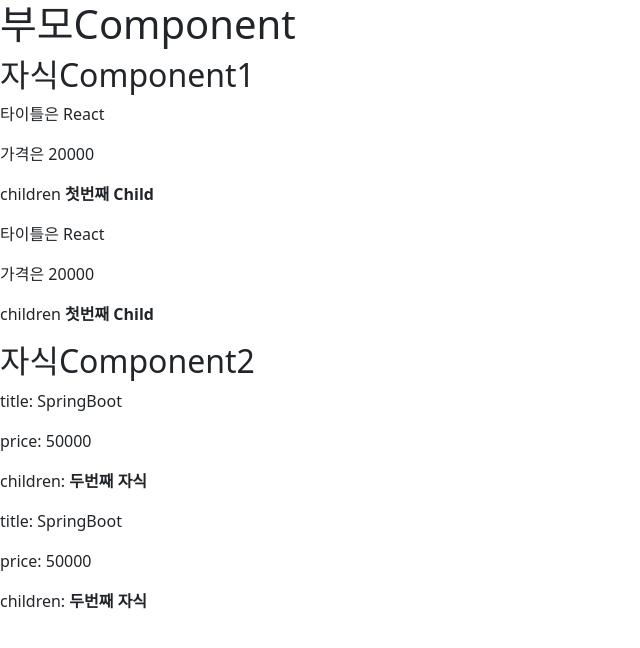
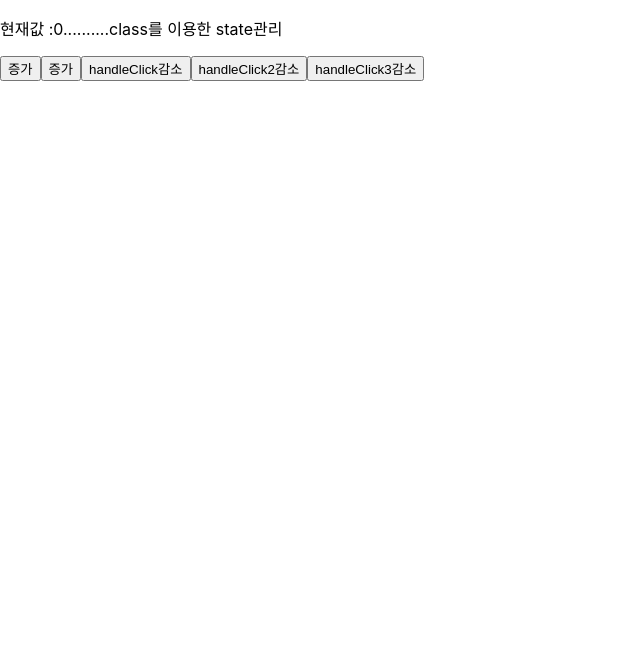
Before and after one commit to BangYongSu/ShinhanAcademy-FrontEnd-, a React (Create React App) app: page / in a window 1280 px wide. Shown: the top 648 px of the page, without its empty margins (0-640 px from the left). Built offline with nearby package versions, Linux system fonts and the light colour scheme.

Commit message:
class, function component / useState

```diff
--- a/src/component2/PropsTest.js
+++ b/src/component2/PropsTest.js
@@ -1,51 +1,82 @@
 import React, { Component } from "react";
 
-function MyComponentD(props) {
+//선언적 함수
+function MyComponentD4(props) {}
+
+//리터럴 방식
+const MyComponentD = (props) => {
+    const arr = ["HTML", "CSS", "Javascript", "React"];
+    const bookPrice = 30000;
+
     return (
         <div>
             <h1>부모Component</h1>
-            <MyComponentD2 title="React" price="20000">
+            <MyComponentD2 title="React" price={bookPrice} subject={arr}>
                 <strong>첫번째 Child</strong>
             </MyComponentD2>
-            <MyComponentD3 title="SpringBoot" price="50000">
+            <MyComponentD3 title="SpringBoot" price={50000} subject={arr}>
                 <strong>두번째 자식</strong>
             </MyComponentD3>
+            <MyComponentD3 />
         </div>
     );
-}
+};
 
 class MyComponentD3 extends Component {
+    constructor(props) {
+        super(props); //생성자는 생략 가능, constructor()를 정의한다면 반드시 코드 전에 부모 생성자를 호출해야 한다.
+        console.log("MyComponentD3 생성자" + this.props.title);
+        console.log(this.props.price + 12345);
+        this.myname = "은경";
+        this.age = 20;
+    }
     render() {
         //비구조화 할당을 이용하기
-        const { title, price, children } = this.props;
+        const { title, price, children, subject } = this.props;
         return (
-            <div>
-                <h2>자식Component2</h2>
+            <div style={{ backgroundColor: "#eef9f2" }}>
+                <h2>자식Component2(class로 component만들기)</h2>
                 <p>title: {this.props.title}</p>
                 <p>price: {this.props.price}</p>
                 <p>children: {this.props.children}</p>
                 <p>title: {title}</p>
                 <p>price: {price}</p>
                 <p>children: {children}</p>
+                <hr />
+                <h3>나의 이름은 {this.myname}</h3>
+                <h3>나의 나이는 {this.age}</h3>
+            <ul>
+                {subject &&
+                    subject.map((item, index) => <li key={index}>{item}</li>)}
+            </ul>
             </div>
         );
     }
 }
 
-export function MyComponentD2(parameters) {
+function MyComponentD2(parameters) {
     //함수의 매개변수 이름은 사용자가 정한다. props=>parameters, 주의: arguments는 기본 제공되므로 사용할 수 없다.(예약됨)
     //비구조화 할당을 이용하기
-    const { title, price, children } = parameters; //비구조화 할당
+    const { title, price, children, subject } = parameters; //비구조화 할당
+    const myname = "은경";
+    const age = 20;
 
     return (
-        <div>
-            <h2>자식Component1</h2>
+        <div style={{ backgroundColor: "#fff2f4" }}>
+            <h2>자식Component1(function으로 component만들기)</h2>
             <p>타이틀은 {parameters.title}</p>
             <p>가격은 {parameters.price}</p>
             <p>children {parameters.children}</p>
             <p>타이틀은 {title}</p>
             <p>가격은 {price}</p>
             <p>children {children}</p>
+            <hr />
+            <h3>나의 이름은 {myname}</h3>
+            <h3>나의 나이는 {age}</h3>
+            <ul>
+                {subject &&
+                    subject.map((item, index) => <li key={index}>{item}</li>)}
+            </ul>
         </div>
     );
 }
--- /dev/null
+++ b/src/component2/StateTest.js
@@ -0,0 +1,85 @@
+import React, { Component } from "react";
+
+class StateTest extends Component {
+    constructor() {
+        super();
+        this.state = { count: 0, message: "class를 이용한 state관리" };
+        this.handleClick2 = this.handleClick2.bind(this);
+        this.handleClick3 = (event) => {
+            var target = event.target.innerHTML;
+            console.log("target", target);
+            if (target === "증가") {
+                this.setState({
+                    count: this.state.count + 1,
+                    message: "ADD를 수행함",
+                });
+            } else {
+                this.setState({
+                    count: this.state.count - 1,
+                    message: "MINUS를 수행함",
+                });
+            }
+        };
+    }
+
+    //선언적 함수 : this(this를 객체로 연결)
+    //화살표 함수 : this(this가 자동연결)
+    handleClick = (event) => {
+        var target = event.target.innerHTML;
+        console.log("target", target);
+        if (target === "증가") {
+            this.setState({
+                count: this.state.count + 1,
+                message: "ADD를 수행함",
+            });
+        } else {
+            this.setState({
+                count: this.state.count - 1,
+                message: "MINUS를 수행함",
+            });
+        }
+    };
+    handleClick2(event) {
+        var target = event.target.innerHTML;
+        console.log("target", target);
+        if (target === "증가") {
+            this.setState({
+                count: this.state.count + 1,
+                message: "ADD를 수행함",
+            });
+        } else {
+            this.setState({
+                count: this.state.count - 1,
+                message: "MINUS를 수행함",
+            });
+        }
+    };
+    render() {
+        const { count, message } = this.state;
+        //this.stete.count = 100; //불가능한 코드
+        //this.setState({count: count+100}); //가능한 코드
+        return (
+            <div>
+                <p>
+                    현재값 :{count}..........{message}
+                </p>
+                <button
+                    onClick={() =>
+                        this.setState({
+                            count: count + 1,
+                            message: "ADD를 수행함",
+                        })
+                    }
+                >
+                    증가
+                </button>
+                <button onClick={this.handleClick}>증가</button>
+                <button onClick={this.handleClick}>handleClick감소</button>
+                <button onClick={this.handleClick2}>handleClick2감소</button>
+                <button onClick={this.handleClick3}>handleClick3감소</button>
+            </div>
+        );
+    }
+}
+
+export default StateTest;
--- a/src/index.js
+++ b/src/index.js
@@ -1,24 +1,18 @@
 import React from "react";
 import ReactDOM from "react-dom/client";
 import "./index.css";
-import App from "./App";
 import reportWebVitals from "./reportWebVitals";
-import MyCar from "./component1/MyCar";
-import ComponentTest from "./component1/ComponentTest";
-import MyComponentA, {
-    MyComponentB,
+import {
     ConstTest,
     VarTest,
-    FuncTest1,
-    FuncTest2,
-    FuncTest3,
 } from "component2/JSXTest";
-import MyComponentC from "component2/CSSTest";
-import MyComponentD from "component2/PropsTest";
+import StateTest from "component2/StateTest";
 
 const root = ReactDOM.createRoot(document.getElementById("root"));
 console.log("상수" + ConstTest);
 console.log("변수" + VarTest);
+
+const hobbyArr = ["축구","게임","공부","골프"];
 
 root.render(
     <>
@@ -28,8 +22,11 @@
         <FuncTest2></FuncTest2>
         <FuncTest3></FuncTest3>
         <App />
-        <MyComponentC />*/}
+        <MyComponentC />
         <MyComponentD />
+        <YourComponent1 myname="은경" myage={30} hobby={hobbyArr}>함수 Component로 만들기</YourComponent1>
+        <YourComponent2 myname="은경" myage={30} hobby={hobbyArr}>함수 class로 만들기</YourComponent2>*/}
+        <StateTest></StateTest>
     </>
 );
 
```
Also changed, not shown: src/component2/YourComponent1.js (added, +49 -0 lines).
